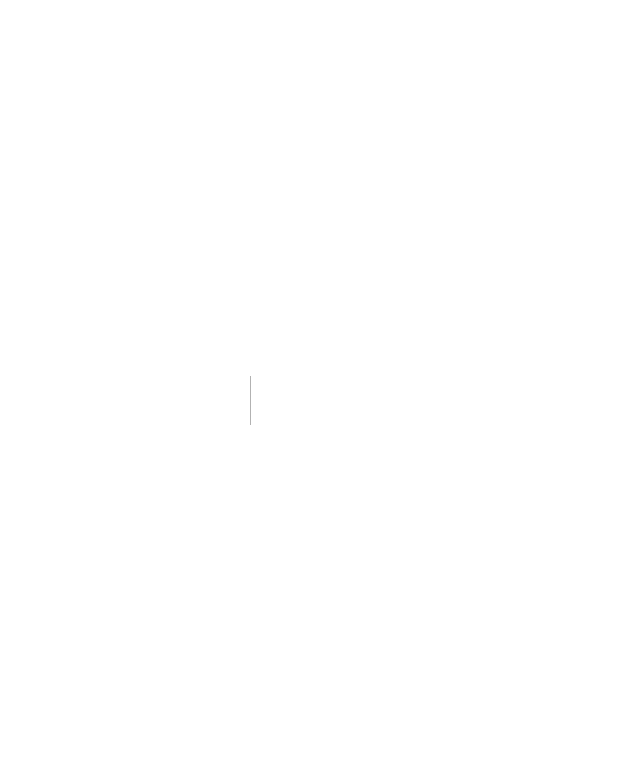
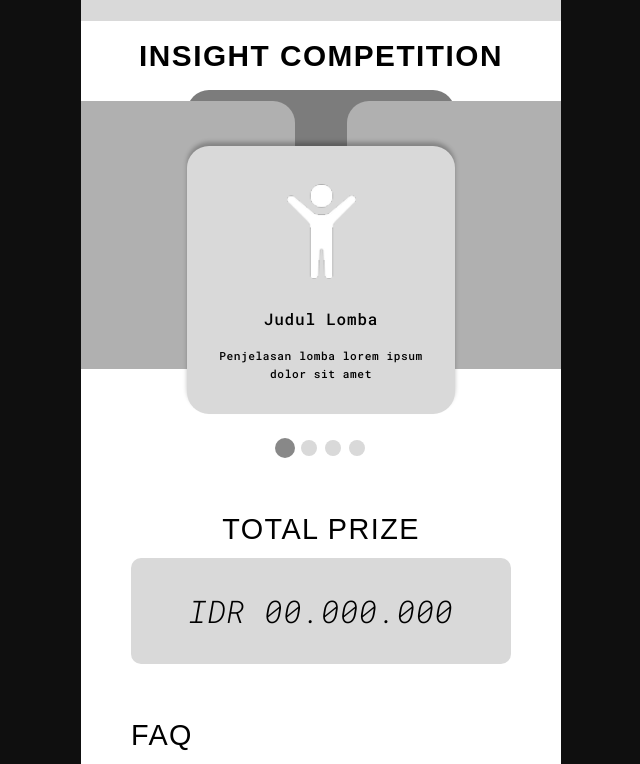
Before and after one commit to itb-insight/itb_insight, a Next.js app: page /competition1 in a window 1280 px wide. Before the commit this address had no page. Shown: the top 764 px of the page, without its empty margins (319-959 px from the left). Built offline with nearby package versions, Linux system fonts and the light colour scheme; a web font is replaced by a local one.

Commit message:
feat: creating pages for navigation

```diff
--- /dev/null
+++ b/src/app/competition1/page.tsx
@@ -0,0 +1,5 @@
+import CompePage1 from "@/features/compe-page1/CompePage1";
+
+export default function HomePage() {
+  return <CompePage1 />;
+}
--- /dev/null
+++ b/src/app/competition2/page.tsx
@@ -0,0 +1,5 @@
+import CompePage2 from "@/features/compe-page2/CompePage2";
+
+export default function HomePage() {
+  return <CompePage2 />;
+}
--- /dev/null
+++ b/src/app/event-map/page.tsx
@@ -0,0 +1,10 @@
+import EventMap from "@/features/event-map/EventMap";
+
+export default function Home() {
+  return (
+    <main className="w-full h-screen overflow-hidden">
+      {/* Panggil komponen peta di sini */}
+      <EventMap />
+    </main>
+  );
+}
--- a/src/shared/components/Navbar/Navbar.tsx
+++ b/src/shared/components/Navbar/Navbar.tsx
@@ -18,9 +18,9 @@
         </Link>
 
         <div className={styles.navLinks}>
-          <Link href="/map" className={styles.navLink}>Map</Link>
+          <Link href="/event-map" className={styles.navLink}>Map</Link>
           <Link href="/event" className={styles.navLink}>Event</Link>
-          <Link href="/competition" className={styles.navLink}>Competition</Link>
+          <Link href="/competition1" className={styles.navLink}>Competition</Link>
         </div>
       </div>
 
```
